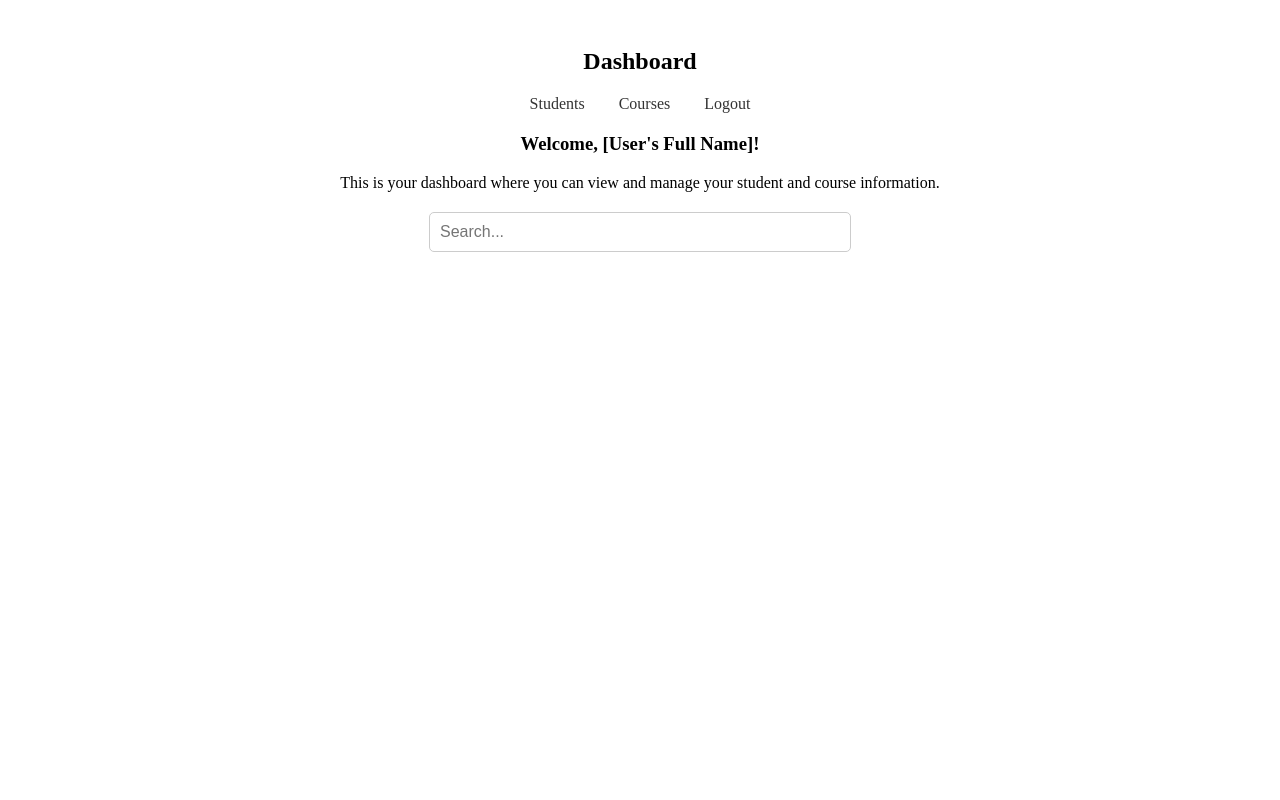
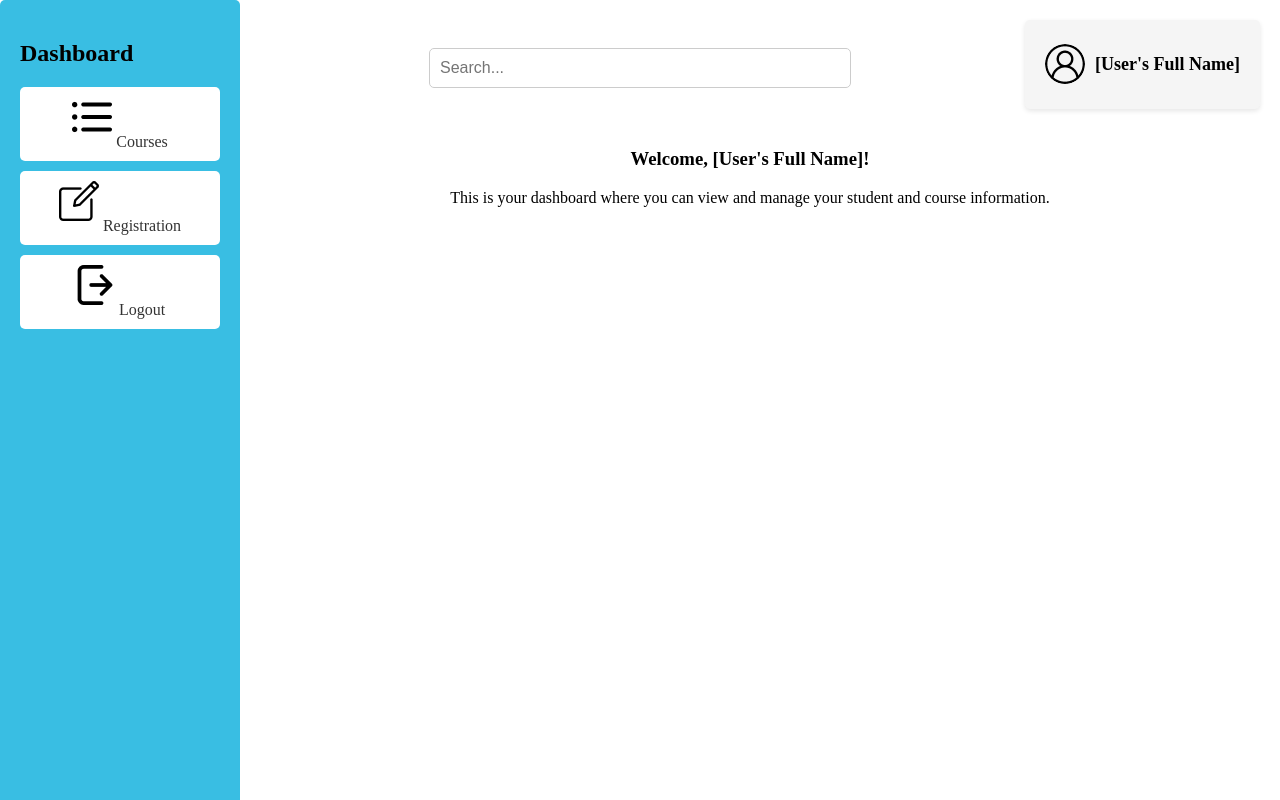
Before and after one commit to FridasamKarimi/studregsys, a plain HTML site: page Dashboard.html in a window 1280 px wide. Drawn offline with Linux system fonts and the light colour scheme.

Commit message:
dashboard updates

```diff
--- a/Dashboard.html
+++ b/Dashboard.html
@@ -8,19 +8,47 @@
 </head>
 <body>
     <div class="dashboard-container">
-        <h2>Dashboard</h2>
-        <div class="dashboard-menu">
-            <a href="/students">Students</a>
-            <a href="/courses">Courses</a>
-            <a href="/logout">Logout</a>
-        </div>
-        <div class="splash">
-            <h3>Welcome, [User's Full Name]!</h3>
-            <p>This is your dashboard where you can view and manage your student and course information.</p>
-        </div>
+        <!-- Search bar at the top -->
         <div class="dashboard-search">
             <input type="text" placeholder="Search...">
         </div>
+        <div class="profile-bar">
+            <img src="profile.png" alt="Profile Picture">
+            <div class="profile-info">
+                <h4>[User's Full Name]</h4>
+            </div>
+
+        </div>
+
+
+        <!-- Left-aligned menu -->
+        <div class="dashboard-menu">
+            <h2>Dashboard</h2>
+            <a href="/courses">
+                <img src="courses.png" alt="Courses">
+                Courses
+            </a>
+            <a href="/registration">
+                <img src="registration.png" alt="Registration">
+                Registration
+            </a>
+            <a href="/logout">
+                <img src="logout.png" alt="Logout">
+                Logout
+            </a>
+        </div>
+
+        <!-- Content area to the right -->
+        <div class="dashboard-content">
+            <div class="splash">
+                <h3>Welcome, [User's Full Name]!</h3>
+                <p>This is your dashboard where you can view and manage your student and course information.</p>
+            </div>
+
+
+
+        </div>
+
     </div>
 </body>
 </html>
--- a/dashboard.css
+++ b/dashboard.css
@@ -1,12 +1,20 @@
-/* Center the search bar at the top */
+/* Overall dashboard container */
+.dashboard-container {
+    display: flex; /* Use flexbox to arrange the layout */
+    flex-direction: column; /* Make it a column layout so the search bar appears at the top */
+    padding: 20px;
+}
+
+/* Search bar styling */
 .dashboard-search {
     display: flex;
     justify-content: center;
     margin-top: 20px;
     margin-bottom: 20px;
+    position: relative;
+    z-index: 10; /* Ensures the search bar appears above other elements */
 }
 
-/* Style the search input */
 .dashboard-search input[type="text"] {
     padding: 10px;
     width: 60%;
@@ -16,18 +24,78 @@
     font-size: 16px;
 }
 
-/* Additional styles for the dashboard layout */
-.dashboard-container {
-    text-align: center;
-    padding: 20px;
+/* Profile bar at the top-right corner */
+.profile-bar {
+    position: absolute;
+    top: 20px;
+    right: 20px;
+    display: flex;
+    align-items: center;
+    background-color: #f5f5f5;
+    padding: 10px 20px;
+    border-radius: 5px;
+    box-shadow: 0 2px 5px rgba(0, 0, 0, 0.1);
+    z-index: 5; /* Ensures profile bar is below the search bar */
 }
 
+.profile-bar img {
+    width: 40px;
+    height: 40px;
+    border-radius: 50%;
+    margin-right: 10px;
+}
+
+.profile-info h4 {
+    font-size: 18px;
+    font-weight: bold;
+}
+
+/* Left-aligned menu */
+.dashboard-menu {
+    width: 200px;
+    background-color: #39BEE3; /* Background color */
+    padding: 20px;
+    border-radius: 5px;
+    position: fixed;
+    height: 100vh;
+    top: 0;
+    left: 0;
+}
+
+/* Styling for each menu item */
 .dashboard-menu a {
-    margin: 0 15px;
+    display: block;
     text-decoration: none;
     color: #333;
+    padding: 10px;
+    margin-bottom: 10px;
+    background-color: #fff;
+    border-radius: 5px;
+    text-align: center;
+    transition: background-color 0.3s;
 }
 
+/* Hover effect for menu items */
+.dashboard-menu a:hover {
+    background-color: #ddd;
+}
+
+/* Style for images in the menu */
+.dashboard-menu img {
+    width: 40px;
+    height: 40px;
+    margin-bottom: 10px;
+}
+
+/* Content area to the right */
+.dashboard-content {
+    margin-left: 220px;
+    padding: 20px;
+    flex-grow: 1;
+}
+
+/* Splash section in the content area */
 .splash {
+    text-align: center;
     margin-top: 20px;
 }
```
Also changed, not shown: courses.png (added), logout.png (added), profile.png (added), registration.png (added).
